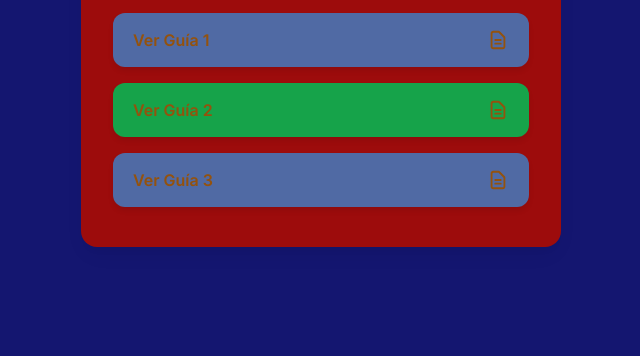
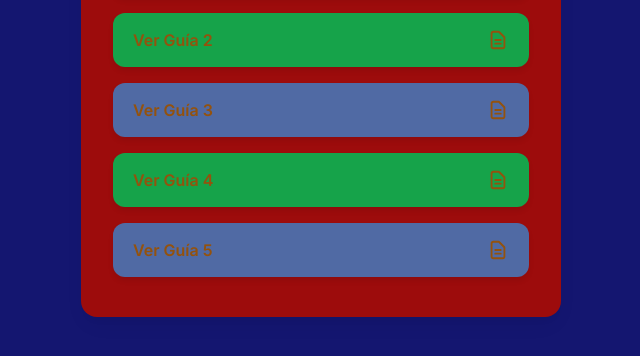
Before and after one commit to miguelangelmezapanta1-cloud/mi_sitio_miguel_meza, a plain HTML site: page index.html in a window 1280 px wide. Shown: the part 338-694 px from the top of the page, without its empty margins (319-959 px from the left). Drawn offline with Linux system fonts and the light colour scheme.

Commit message:
Update index.html with new links for Guías
Added a new link for Guía 4 and updated the link for Guía 5 to use Bootstrap.

```diff
--- a/index.html
+++ b/index.html
@@ -145,6 +145,20 @@
                     <path stroke-linecap="round" stroke-linejoin="round" d="M9 12h6m-6 4h6m2 5H7a2 2 0 01-2-2V5a2 2 0 012-2h5.586a1 1 0 01.707.293l5.414 5.414a1 1 0 01.293.707V19a2 2 0 01-2 2z"></path>
                 </svg>
             </a>
+
+            <a href="Guia4/santa-rosa-meza/index.html" class="btn-link btn-success" target="_blank" rel="noopener">
+                <span>Ver Guía 4</span>
+                <svg class="icon" fill="none" stroke="currentColor" viewBox="0 0 24 24">
+                    <path stroke-linecap="round" stroke-linejoin="round" d="M9 12h6m-6 4h6m2 5H7a2 2 0 01-2-2V5a2 2 0 012-2h5.586a1 1 0 01.707.293l5.414 5.414a1 1 0 01.293.707V19a2 2 0 01-2 2z"></path>
+                </svg>
+            </a>
+
+            <a href="Guia5/santa-rosa-meza/index-bootstrap.html" class="btn-link btn-primary" target="_blank" rel="noopener">
+                <span>Ver Guía 5</span>
+                <svg class="icon" fill="none" stroke="currentColor" viewBox="0 0 24 24">
+                    <path stroke-linecap="round" stroke-linejoin="round" d="M9 12h6m-6 4h6m2 5H7a2 2 0 01-2-2V5a2 2 0 012-2h5.586a1 1 0 01.707.293l5.414 5.414a1 1 0 01.293.707V19a2 2 0 01-2 2z"></path>
+                </svg>
+            </a>
         </div>
     </main>
 </body>
```
